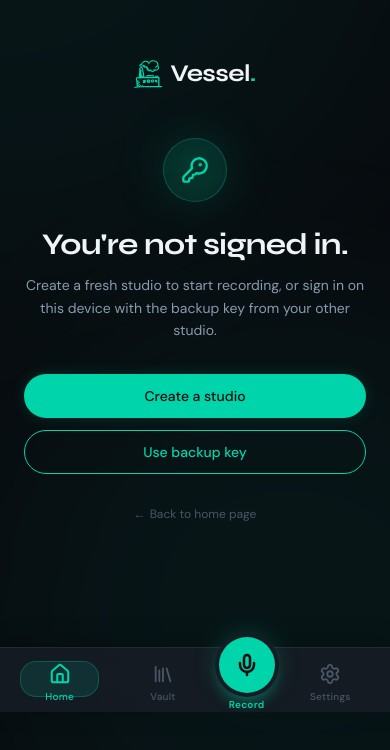
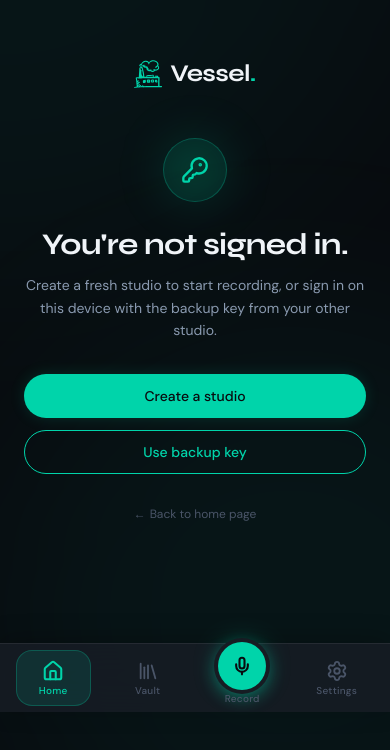
Before and after one commit to megistusXYZ/Remote-Record-Studio, a React (Vite) app in the folder artifacts/vessel/: page /home in a window 390 px wide. Shown: the part 132-882 px from the top of the page. Built offline with nearby package versions, Linux system fonts and the light colour scheme; no server answers; what @workspace/api-client-react would draw is missing.

Commit message:
Align mobile navigation for a cleaner and more intuitive user experience
Refactor the mobile bottom navigation component to ensure even column distribution, adjust active state pill geometry, resize the floating action button, and unify label styling for a consistent appearance.

```diff
--- a/artifacts/vessel/src/components/MobileBottomNav.tsx
+++ b/artifacts/vessel/src/components/MobileBottomNav.tsx
@@ -44,12 +44,12 @@ function Tab({ item, active }: TabProps) {
       data-testid={item.testId}
       aria-label={item.label}
       aria-current={active ? "page" : undefined}
-      className="relative flex flex-1 flex-col items-center justify-center gap-1 py-2 px-1 min-h-[56px] rounded-xl active:scale-95 transition-transform focus:outline-none focus-visible:ring-2 focus-visible:ring-vessel-accent focus-visible:ring-offset-2 focus-visible:ring-offset-vessel-bg-elevated"
+      className="relative flex flex-1 flex-col items-center justify-center gap-1 py-2 px-1 min-h-[56px] rounded-2xl active:scale-95 transition-transform focus:outline-none focus-visible:ring-2 focus-visible:ring-vessel-accent focus-visible:ring-offset-2 focus-visible:ring-offset-vessel-bg-elevated"
     >
       {active && (
         <motion.span
           layoutId="mobile-nav-active-pill"
-          className="absolute inset-x-3 top-1.5 h-9 rounded-xl bg-vessel-accent/12 border border-vessel-accent/25"
+          className="absolute inset-y-1.5 inset-x-2 rounded-2xl bg-vessel-accent/12 border border-vessel-accent/25"
           transition={{ type: "spring", stiffness: 380, damping: 32 }}
           aria-hidden="true"
         />
@@ -61,7 +61,7 @@ function Tab({ item, active }: TabProps) {
         strokeWidth={active ? 2.25 : 2}
       />
       <span
-        className={`relative text-[10px] font-medium tracking-wide transition-colors ${
+        className={`relative text-[10px] font-medium tracking-wide leading-none transition-colors ${
           active ? "text-vessel-accent" : "text-vessel-text-muted"
         }`}
       >
@@ -74,32 +74,32 @@ function Tab({ item, active }: TabProps) {
 function RecordFab({ active }: { active: boolean }) {
   const Icon = FAB_ITEM.icon;
   return (
-    <div className="relative flex flex-col items-center justify-end px-1 -mt-7">
     <Link
       href={FAB_ITEM.href}
       data-testid={FAB_ITEM.testId}
       aria-label={FAB_ITEM.label}
       aria-current={active ? "page" : undefined}
-        className="group relative flex items-center justify-center rounded-full focus:outline-none focus-visible:ring-2 focus-visible:ring-vessel-accent focus-visible:ring-offset-2 focus-visible:ring-offset-vessel-bg-elevated"
+      className="group relative flex flex-1 flex-col items-center justify-end gap-1 py-2 px-1 min-h-[56px] rounded-2xl focus:outline-none focus-visible:ring-2 focus-visible:ring-vessel-accent focus-visible:ring-offset-2 focus-visible:ring-offset-vessel-bg-elevated"
     >
+      <span className="relative -mt-5 flex items-center justify-center">
         <span
           aria-hidden="true"
-          className="absolute inset-0 rounded-full bg-vessel-accent/30 blur-md group-hover:bg-vessel-accent/40 transition-colors"
+          className="absolute inset-0 rounded-full bg-vessel-accent/35 blur-md group-hover:bg-vessel-accent/45 transition-colors"
         />
         <span
-          className={`relative w-14 h-14 rounded-full flex items-center justify-center shadow-lg shadow-vessel-accent/40 ring-4 ring-vessel-bg-elevated transition-all active:scale-95 ${
-            active
-              ? "bg-vessel-accent text-vessel-bg-base"
-              : "bg-vessel-accent text-vessel-bg-base group-hover:brightness-110"
+          className="relative w-12 h-12 rounded-full flex items-center justify-center bg-vessel-accent text-vessel-bg-base shadow-[0_6px_18px_rgba(0,212,170,0.45)] ring-4 ring-vessel-bg-elevated group-hover:brightness-110 group-active:scale-95 transition-all"
+        >
+          <Icon className="w-5 h-5" strokeWidth={2.5} />
+        </span>
+      </span>
+      <span
+        className={`relative text-[10px] font-medium tracking-wide leading-none transition-colors ${
+          active ? "text-vessel-accent" : "text-vessel-text-muted"
         }`}
       >
-          <Icon className="w-6 h-6" strokeWidth={2.5} />
+        {FAB_ITEM.label}
       </span>
     </Link>
-      <span className="relative text-[10px] font-semibold tracking-wide text-vessel-accent mt-1">
-        {FAB_ITEM.label}
-      </span>
-    </div>
   );
 }
 
@@ -114,7 +114,7 @@ export function MobileBottomNav() {
     >
       <div className="pointer-events-auto bg-vessel-bg-elevated/95 backdrop-blur-xl border-t border-vessel-border shadow-[0_-4px_24px_rgba(0,0,0,0.25)]">
         <div className="max-w-md mx-auto px-2 pb-[env(safe-area-inset-bottom)]">
-          <div className="flex items-end justify-around h-[64px]">
+          <div className="flex items-stretch justify-between gap-1 h-[68px]">
             <Tab item={NAV_ITEMS[0]} active={isActive(location, NAV_ITEMS[0].href)} />
             <Tab item={NAV_ITEMS[1]} active={isActive(location, NAV_ITEMS[1].href)} />
             <RecordFab active={fabActive} />
```
Lines whose indentation alone changed are shown as unchanged.
